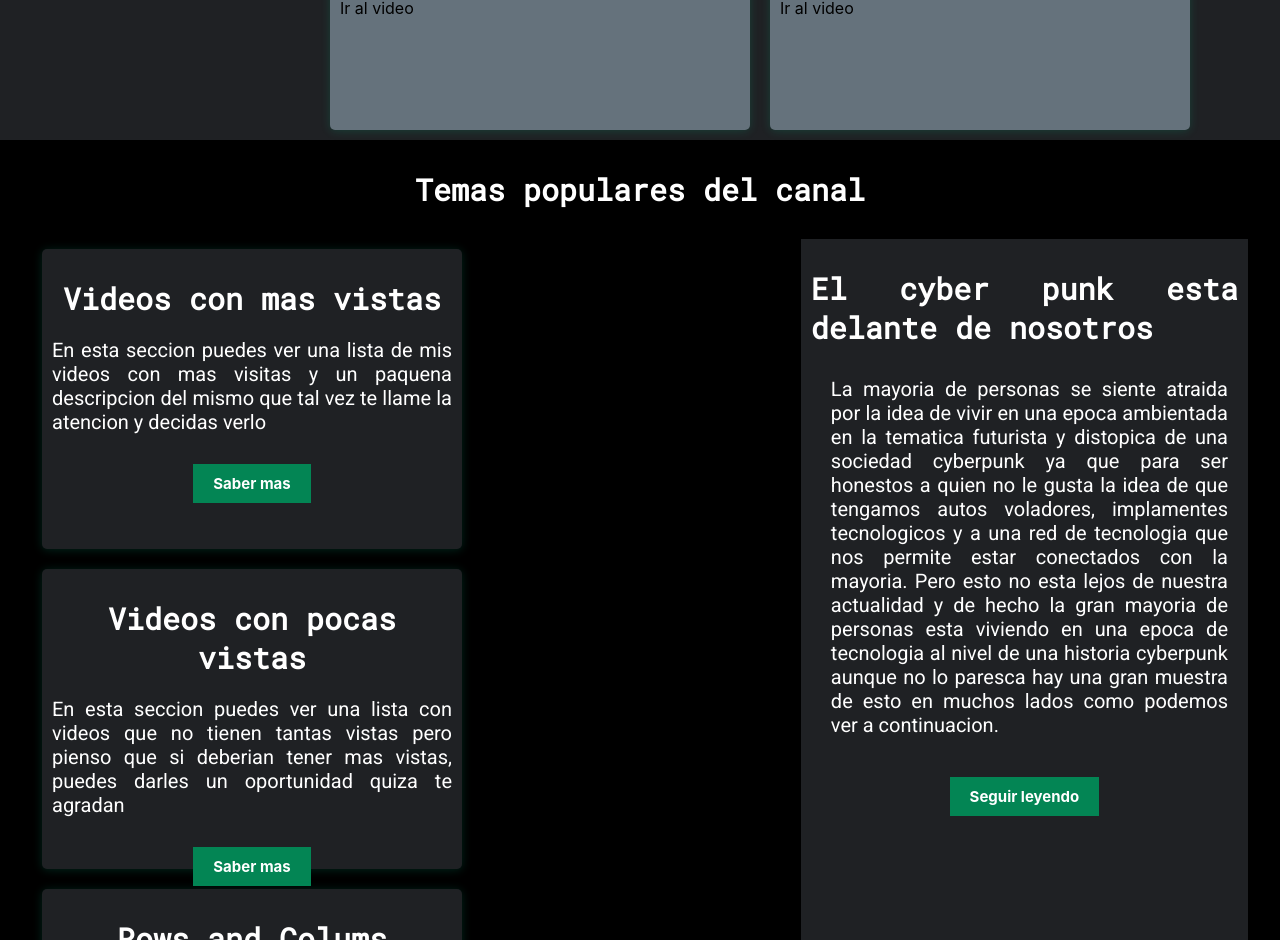
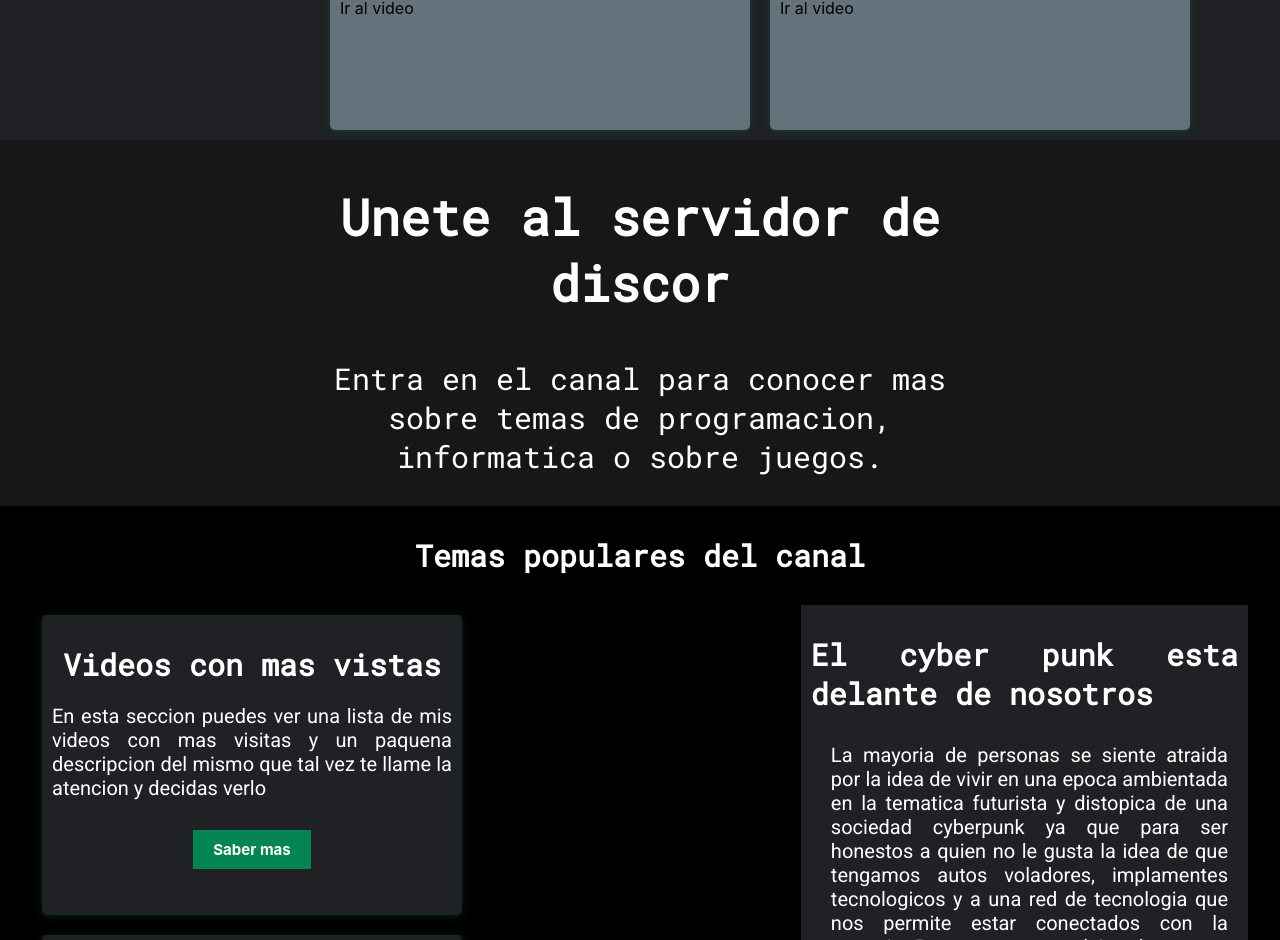
Before and after one commit to SteveBartmoss/steveapp, a React (Create React App) app: page / in a window 1280 px wide. Shown: the part 4594-5534 px from the top of the page. Built offline with nearby package versions, Linux system fonts and the light colour scheme.

Commit message:
add new section for the page home

```diff
--- a/src/pages/Home.jsx
+++ b/src/pages/Home.jsx
@@ -244,6 +244,16 @@ function Home() {
                     </SquareDiv>
                 </Section2>
 
+                <Section1>
+                    <FlexDiv>
+                        <h1 className="title-1">Unete al servidor de discor</h1>
+                        <p className="p-main">
+                            Entra en el canal para conocer mas sobre temas de
+                            programacion, informatica o sobre juegos.
+                        </p>
+                    </FlexDiv>
+                </Section1>
+
             </div>
             <div className="Contenedor">
                 <h3 className="title1">Temas populares del canal</h3>
```
